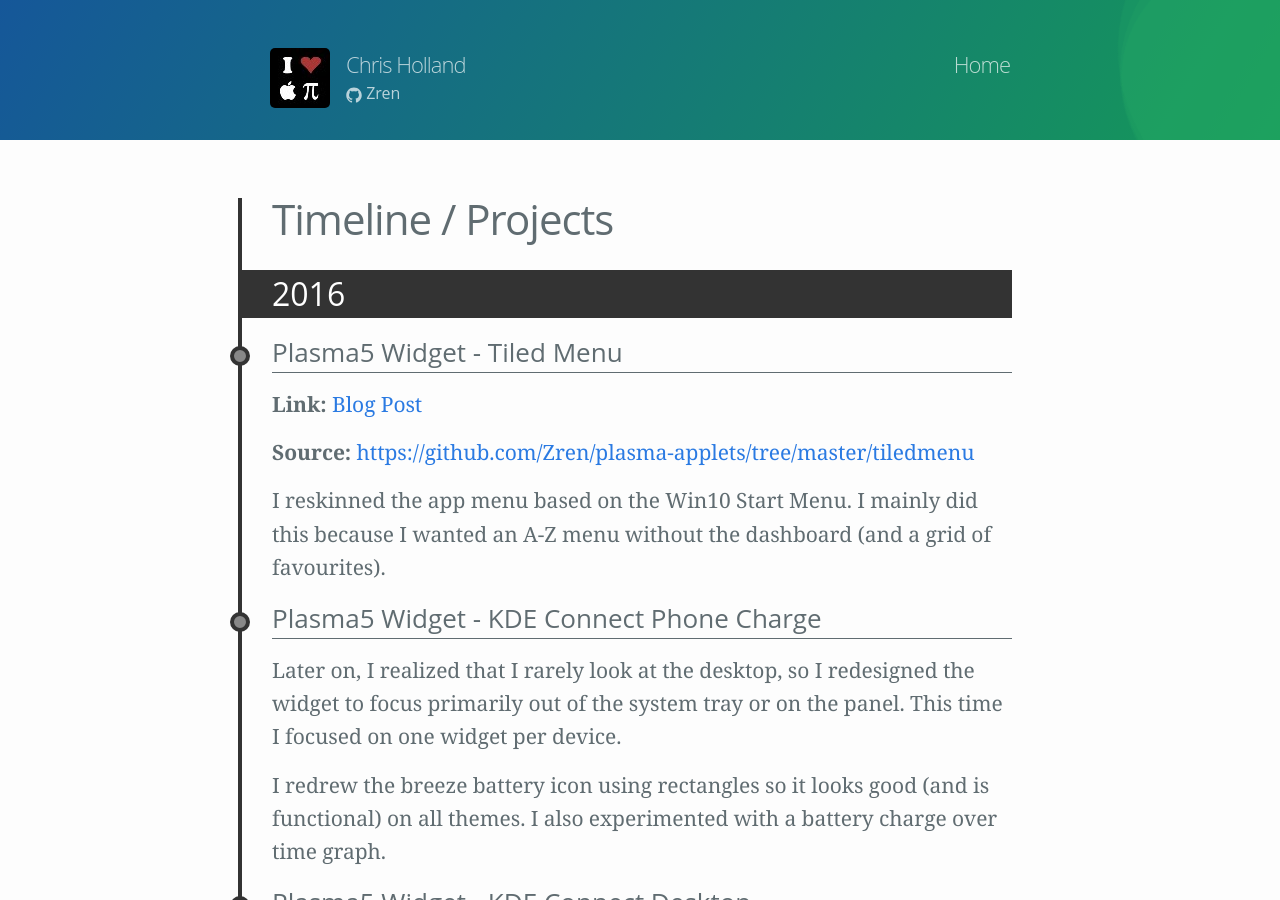
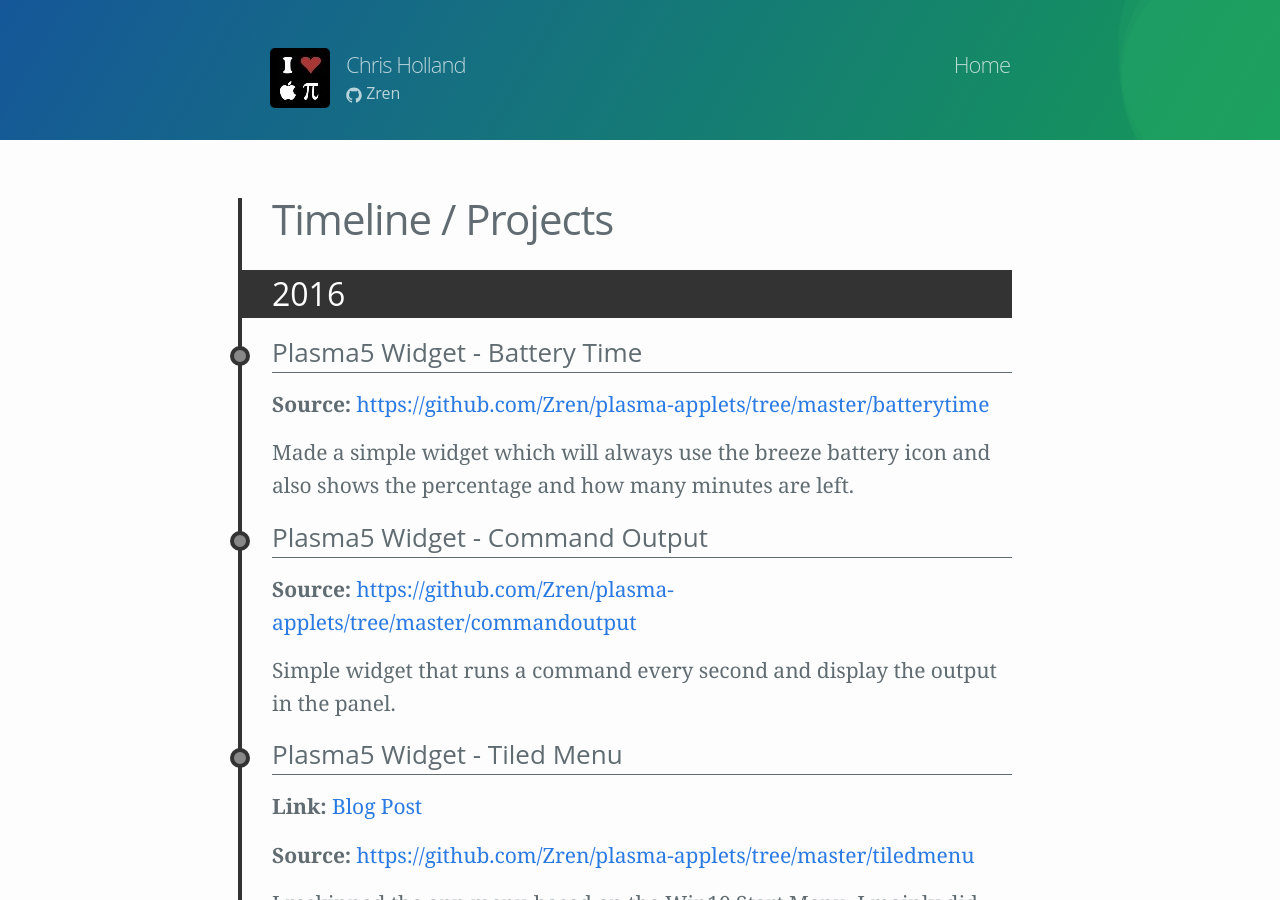
Before and after one commit to Zren/zren.github.io, a Jekyll site: the page built from timeline.md, in a window 1280 px wide and 900 px high. Built offline with Jekyll 4.4.1, drawn with Linux system fonts in a browser that asks for light colours.

Commit message:
Add new plasma widget projects. Align resizeyt images to center.

```diff
--- a/timeline.md
+++ b/timeline.md
@@ -55,6 +55,20 @@ h3 + .tags {
 </style>
 
 ## 2016
+
+
+### Plasma5 Widget - Battery Time
+
+**Source:** <https://github.com/Zren/plasma-applets/tree/master/batterytime>
+
+Made a simple widget which will always use the breeze battery icon and also shows the percentage and how many minutes are left.
+
+
+### Plasma5 Widget - Command Output
+
+**Source:** <https://github.com/Zren/plasma-applets/tree/master/commandoutput>
+
+Simple widget that runs a command every second and display the output in the panel.
 
 
 ### Plasma5 Widget - Tiled Menu
@@ -224,11 +238,11 @@ A timer based on a url parameter. Based off of [e.ggtimer.com](http://e.ggtimer.
 
 **Source:** <https://github.com/Zren/ResizeYoutubePlayerToWindowSize/>
 
-![](https://i.imgur.com/ja8Kx.jpg){:.pull-left}
+![](https://i.imgur.com/ja8Kx.jpg)
 
 After a similar userscript/extension broke, I decided to make a simplier version that would just move the video to the top of the site and scaled to the window. It got popular enough to get [Lifehackered](http://lifehacker.com/resize-youtubes-player-to-fit-your-browser-window-493160000).
 
-![](https://i.imgur.com/RiodhIb.jpg){:.pull-right}
+![](https://i.imgur.com/RiodhIb.jpg)
 
 
 ### MultiView IRC UI In AngularJS
```
